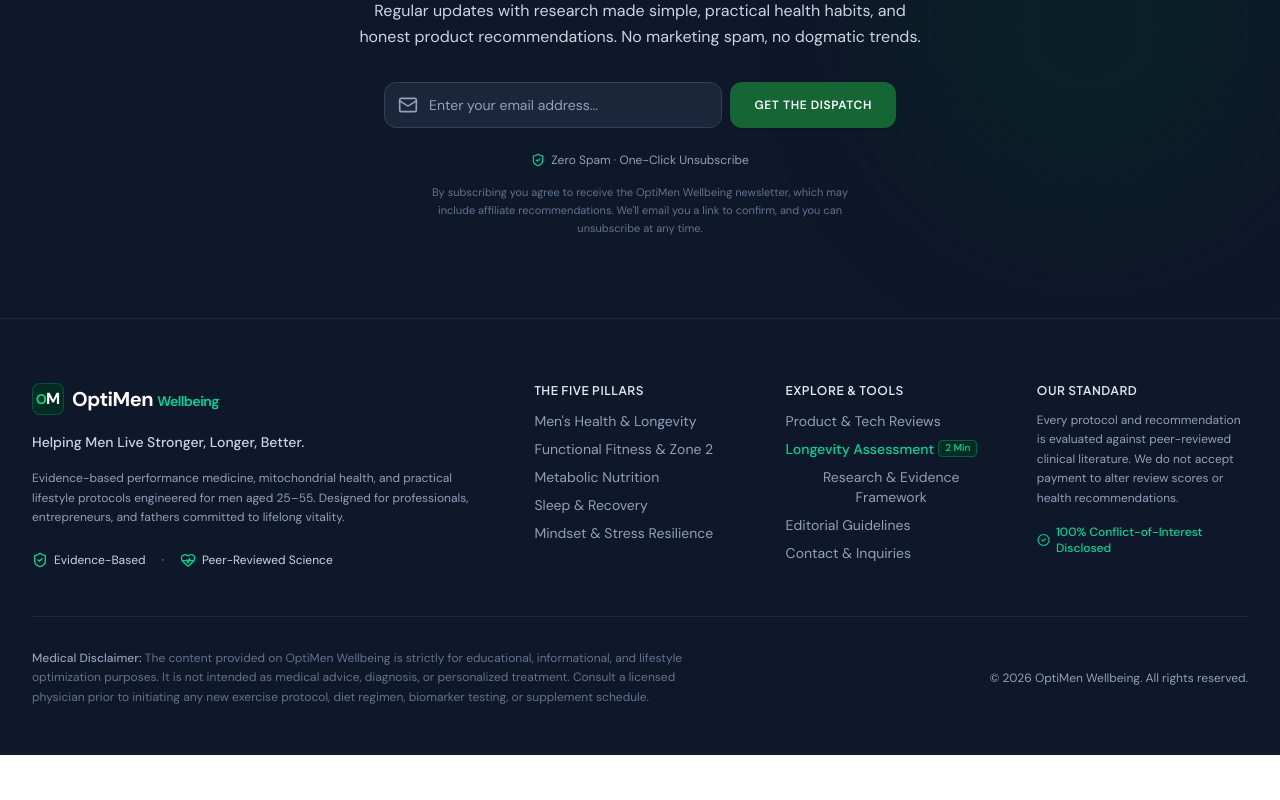
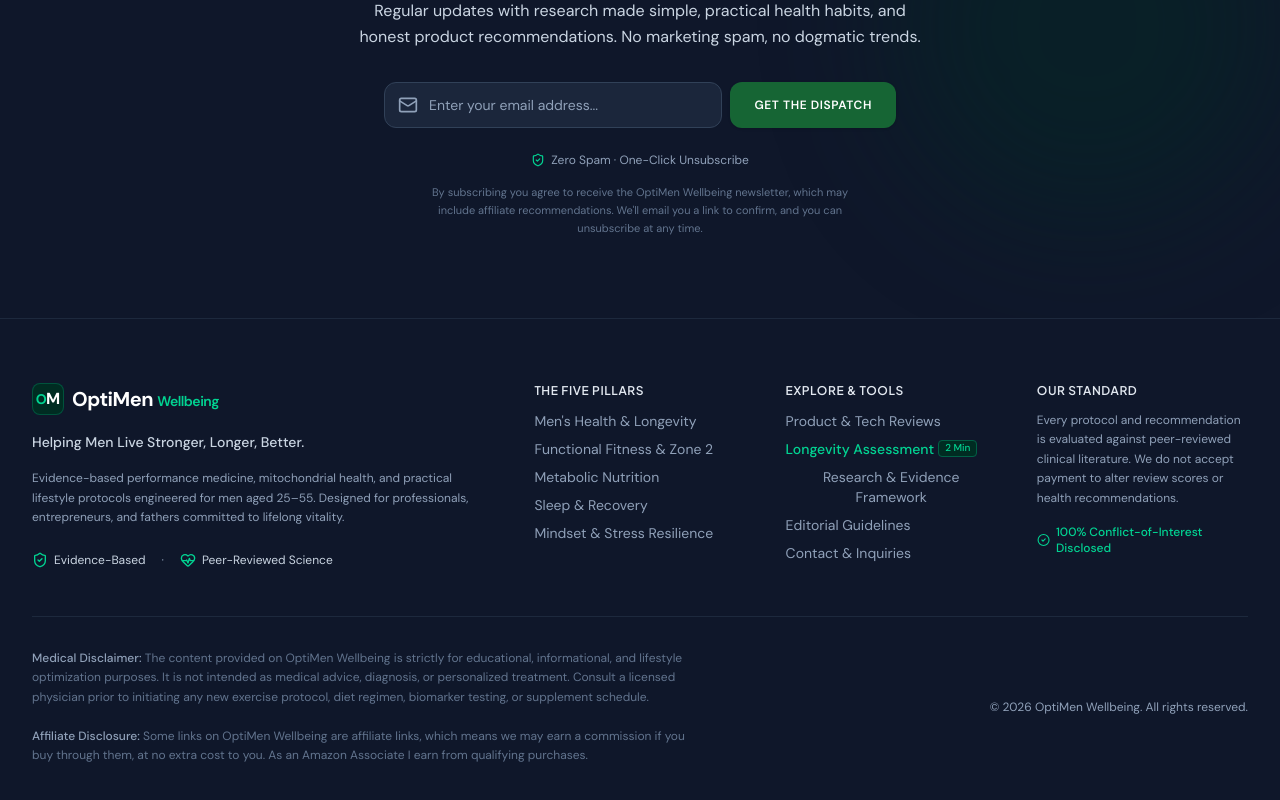
Before and after one commit to SilverbackMack/OptiMen-Wellbeing, a React (Vite) app: page / in a window 1280 px wide. Shown: the part 4531-5331 px from the top of the page. Before the commit the page ends 5286 px from the top, so only its background shows below. Built offline with nearby package versions, Linux system fonts and the light colour scheme.

Commit message:
Add affiliate and Amazon Associates disclosure to footer
Co-Authored-By: Claude Opus 5.5 <noreply@anthropic.com>
Claude-Session: https://claude.ai/code/session_01JeYpBdM7Afe7ee7YrbXKSF

```diff
--- a/src/components/Footer.tsx
+++ b/src/components/Footer.tsx
@@ -166,6 +166,8 @@ export const Footer: React.FC<FooterProps> = ({ onNavigate, onOpenAssessment })
         <div className="pt-8 flex flex-col md:flex-row items-start md:items-center justify-between gap-4 text-xs text-slate-500">
           <p className="max-w-2xl leading-relaxed">
             <strong className="text-slate-400 font-medium">Medical Disclaimer:</strong> The content provided on OptiMen Wellbeing is strictly for educational, informational, and lifestyle optimization purposes. It is not intended as medical advice, diagnosis, or personalized treatment. Consult a licensed physician prior to initiating any new exercise protocol, diet regimen, biomarker testing, or supplement schedule.
+            <br /><br />
+            <strong className="text-slate-400 font-medium">Affiliate Disclosure:</strong> Some links on OptiMen Wellbeing are affiliate links, which means we may earn a commission if you buy through them, at no extra cost to you. As an Amazon Associate I earn from qualifying purchases.
           </p>
           <div className="text-slate-400 whitespace-nowrap">
             &copy; {new Date().getFullYear()} OptiMen Wellbeing. All rights reserved.
```
